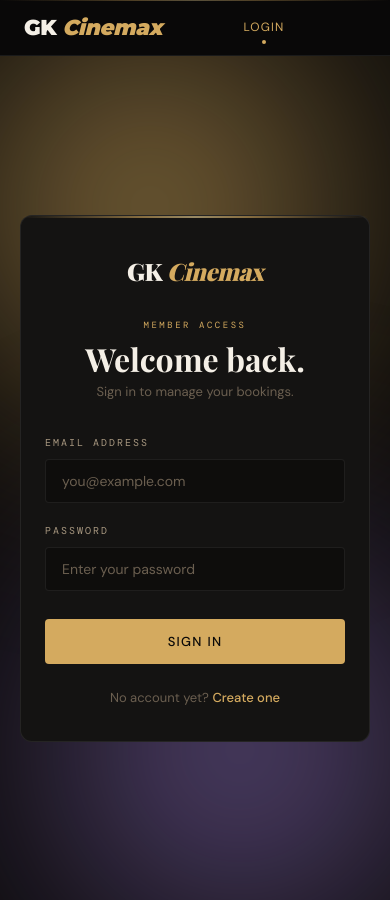
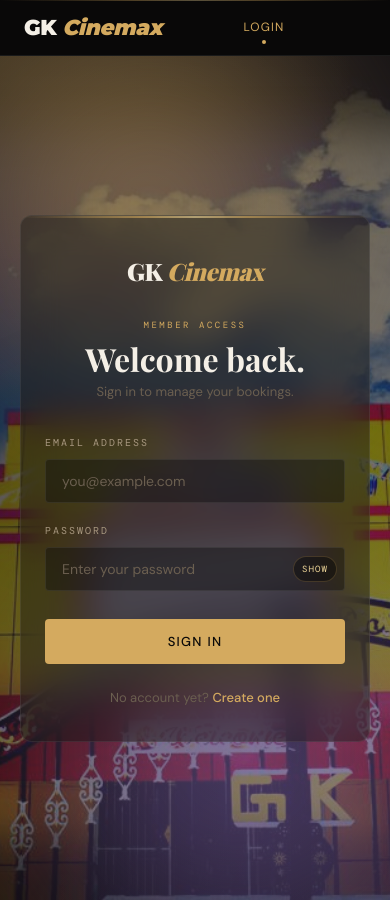
Before and after one commit to Deneshkar/GK-Cinemax, a React (Create React App) app in the folder frontend/: page /login in a window 390 px wide. Built offline with nearby package versions, Linux system fonts and the light colour scheme; a web font is replaced by a local one.

Commit message:
Enhance authentication pages with password visibility toggle and background image

```diff
--- a/frontend/src/pages/LoginPage.js
+++ b/frontend/src/pages/LoginPage.js
@@ -8,6 +8,7 @@ function LoginPage() {
 
   const [userEmail, setUserEmail]       = useState('');
   const [userPassword, setUserPassword] = useState('');
+  const [showPassword, setShowPassword] = useState(false);
   const [errorMessage, setErrorMessage] = useState('');
   const [isSubmitting, setIsSubmitting] = useState(false);
 
@@ -33,7 +34,10 @@ function LoginPage() {
   }
 
   return (
-    <div className="auth-container">
+    <div
+      className="auth-container"
+      style={{ '--auth-bg-image': `url(${process.env.PUBLIC_URL}/page.jpg)` }}
+    >
 
       {/* Ambient spotlights */}
       <div className="auth-glow auth-glow-left"  aria-hidden="true"></div>
@@ -71,15 +75,26 @@ function LoginPage() {
           />
 
           <label className="field-label">Password</label>
+          <div className="auth-password-field">
             <input
-            type="password"
-            className="auth-input"
+              type={showPassword ? 'text' : 'password'}
+              className="auth-input auth-input-with-action"
               placeholder="Enter your password"
               value={userPassword}
               onChange={(e) => setUserPassword(e.target.value)}
               required
               autoComplete="current-password"
             />
+            <button
+              type="button"
+              className="auth-password-toggle"
+              onClick={() => setShowPassword((current) => !current)}
+              aria-label={showPassword ? 'Hide password' : 'Show password'}
+              aria-pressed={showPassword}
+            >
+              {showPassword ? 'Hide' : 'Show'}
+            </button>
+          </div>
 
           <button
             type="submit"
--- a/frontend/src/pages/RegisterPage.js
+++ b/frontend/src/pages/RegisterPage.js
@@ -11,6 +11,8 @@ function RegisterPage() {
   const [userPhone, setUserPhone]           = useState('');
   const [userPassword, setUserPassword]     = useState('');
   const [confirmPassword, setConfirmPassword] = useState('');
+  const [showPassword, setShowPassword]     = useState(false);
+  const [showConfirmPassword, setShowConfirmPassword] = useState(false);
   const [errorMessage, setErrorMessage]     = useState('');
   const [isSubmitting, setIsSubmitting]     = useState(false);
 
@@ -61,7 +63,10 @@ function RegisterPage() {
   }
 
   return (
-    <div className="auth-container">
+    <div
+      className="auth-container"
+      style={{ '--auth-bg-image': `url(${process.env.PUBLIC_URL}/page.jpg)` }}
+    >
 
       <div className="auth-glow auth-glow-left"  aria-hidden="true"></div>
       <div className="auth-glow auth-glow-right" aria-hidden="true"></div>
@@ -118,15 +123,26 @@ function RegisterPage() {
           />
 
           <label className="field-label">Password</label>
+          <div className="auth-password-field">
             <input
-            type="password"
-            className="auth-input"
+              type={showPassword ? 'text' : 'password'}
+              className="auth-input auth-input-with-action"
               placeholder="Create a strong password"
               value={userPassword}
               onChange={(e) => setUserPassword(e.target.value)}
               required
               autoComplete="new-password"
             />
+            <button
+              type="button"
+              className="auth-password-toggle"
+              onClick={() => setShowPassword((current) => !current)}
+              aria-label={showPassword ? 'Hide password' : 'Show password'}
+              aria-pressed={showPassword}
+            >
+              {showPassword ? 'Hide' : 'Show'}
+            </button>
+          </div>
 
           {/* Live password requirements */}
           {userPassword.length > 0 && (
@@ -144,15 +160,26 @@ function RegisterPage() {
           )}
 
           <label className="field-label">Confirm Password</label>
+          <div className="auth-password-field">
             <input
-            type="password"
-            className="auth-input"
+              type={showConfirmPassword ? 'text' : 'password'}
+              className="auth-input auth-input-with-action"
               placeholder="Repeat your password"
               value={confirmPassword}
               onChange={(e) => setConfirmPassword(e.target.value)}
               required
               autoComplete="new-password"
             />
+            <button
+              type="button"
+              className="auth-password-toggle"
+              onClick={() => setShowConfirmPassword((current) => !current)}
+              aria-label={showConfirmPassword ? 'Hide confirm password' : 'Show confirm password'}
+              aria-pressed={showConfirmPassword}
+            >
+              {showConfirmPassword ? 'Hide' : 'Show'}
+            </button>
+          </div>
 
           <button
             type="submit"
--- a/frontend/src/styles/AuthPages.css
+++ b/frontend/src/styles/AuthPages.css
@@ -39,11 +39,27 @@
   display: flex;
   align-items: center;
   justify-content: center;
-  background: var(--ink);
+  background-color: var(--ink);
+  background-image:
+    linear-gradient(135deg, rgba(10, 9, 8, 0.82) 0%, rgba(10, 9, 8, 0.46) 100%),
+    var(--auth-bg-image);
+  background-position: center center;
+  background-size: cover;
+  background-repeat: no-repeat;
   padding: 40px 20px;
   position: relative;
   overflow: hidden;
   font-family: var(--ff-body);
+}
+
+.auth-container::before {
+  content: '';
+  position: absolute;
+  inset: 0;
+  background:
+    radial-gradient(circle at top left, rgba(212, 170, 95, 0.18), transparent 38%),
+    radial-gradient(circle at bottom right, rgba(139, 111, 191, 0.16), transparent 36%);
+  pointer-events: none;
 }
 
 /* Ambient spotlight glows */
@@ -80,13 +96,15 @@
 /* ── Card ───────────────────────────────────────────────── */
 .auth-card {
   position: relative;
-  background: var(--surface);
+  background: rgba(20, 19, 18, 0.42);
   border: 1px solid var(--border);
   border-radius: 12px;
   padding: 48px 44px 40px;
   width: 100%;
   max-width: 420px;
   z-index: 2;
+  backdrop-filter: blur(18px);
+  -webkit-backdrop-filter: blur(18px);
   animation: cardIn 0.7s var(--ease) both;
 }
 
@@ -204,7 +222,7 @@
 /* ── Input ──────────────────────────────────────────────── */
 .auth-input {
   width: 100%;
-  background: var(--ink-alt);
+  background: rgba(14, 13, 12, 0.42);
   border: 1px solid var(--border);
   border-radius: 4px;
   color: var(--text-1);
@@ -217,6 +235,49 @@
   transition: border-color 0.25s var(--ease), box-shadow 0.25s, background 0.25s;
 }
 
+.auth-password-field {
+  position: relative;
+  margin-bottom: 20px;
+}
+
+.auth-password-field .auth-input {
+  margin-bottom: 0;
+  padding-right: 82px;
+}
+
+.auth-input-with-action {
+  padding-right: 82px;
+}
+
+.auth-password-toggle {
+  position: absolute;
+  top: 50%;
+  right: 10px;
+  transform: translateY(-50%);
+  border: 1px solid rgba(212, 170, 95, 0.22);
+  background: rgba(10, 9, 8, 0.45);
+  color: var(--gold-pale);
+  font-family: var(--ff-mono);
+  font-size: 9px;
+  letter-spacing: 0.12em;
+  text-transform: uppercase;
+  padding: 7px 10px;
+  border-radius: 999px;
+  cursor: pointer;
+  transition: background 0.2s var(--ease), border-color 0.2s var(--ease), color 0.2s var(--ease), transform 0.2s var(--ease);
+}
+
+.auth-password-toggle:hover {
+  background: rgba(212, 170, 95, 0.16);
+  border-color: rgba(212, 170, 95, 0.4);
+  color: var(--text-1);
+}
+
+.auth-password-toggle:focus-visible {
+  outline: none;
+  box-shadow: 0 0 0 3px var(--gold-glow);
+}
+
 .auth-input::placeholder {
   color: var(--text-3);
 }
@@ -227,7 +288,7 @@
 
 .auth-input:focus {
   border-color: var(--gold);
-  background: #100F0E;
+  background: rgba(16, 15, 14, 0.58);
   box-shadow: 0 0 0 3px var(--gold-glow);
 }
 
@@ -325,6 +386,16 @@
   .pwd-rules {
     grid-template-columns: 1fr;
   }
+
+  .auth-password-field .auth-input,
+  .auth-input-with-action {
+    padding-right: 76px;
+  }
+
+  .auth-password-toggle {
+    right: 8px;
+    padding: 6px 8px;
+  }
 }
 
 @media (prefers-reduced-motion: reduce) {
@@ -333,3 +404,9 @@
     transition-duration: 0.01ms !important;
   }
 }
+
+@media (max-width: 480px) {
+  .auth-container {
+    background-attachment: scroll;
+  }
+}
```
Also changed, not shown: frontend/public/page.jpg (added). Lines whose indentation alone changed are shown as unchanged.
